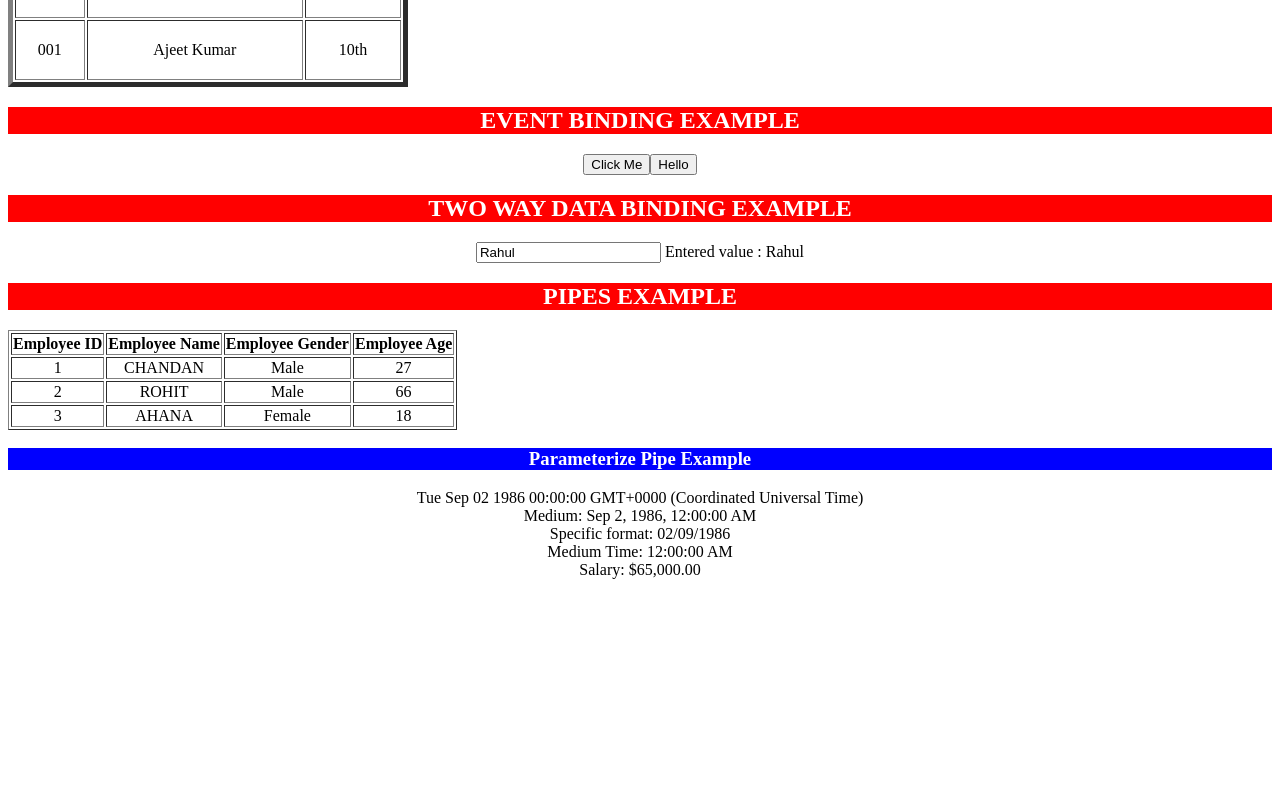
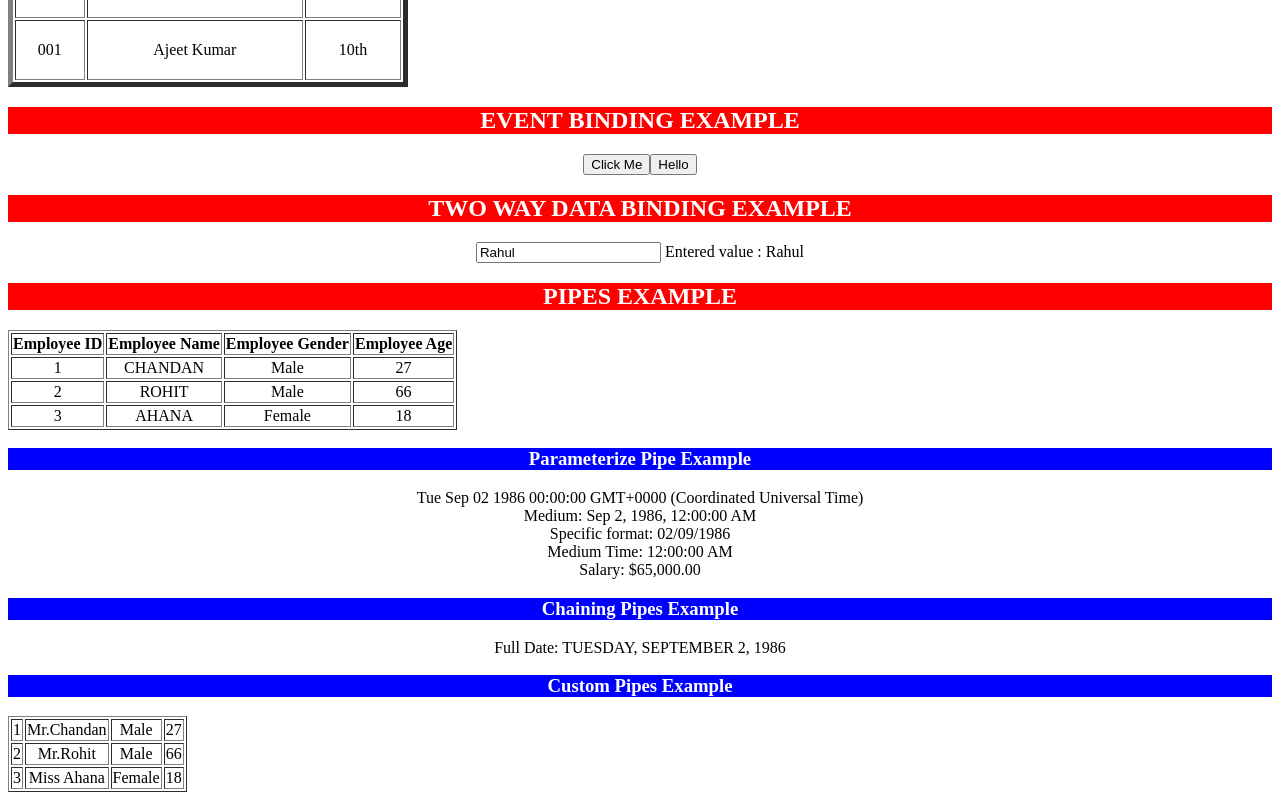
Before and after one commit to RanodeepBanerjeeAccenture/Angular16WorkStation, an Angular app: page / in a window 1280 px wide. Shown: the part 1338-2138 px from the top of the page. Before the commit the page ends 1925 px from the top, so only its background shows below. Built offline with nearby package versions, Linux system fonts and the light colour scheme.

Commit message:
Deploy Angular site to GitHub Pages

```diff
--- a/src/app/app.component.html
+++ b/src/app/app.component.html
@@ -154,22 +154,40 @@
     </tr>
     <tr *ngFor="let employee of employees">
       <td>{{employee.employeeid}}</td>
-      <td>{{employee.name | uppercase}}</td>       <!--pipe used-->
+      <td>{{employee.name | uppercase}}</td> <!--pipe used-->
       <td>{{employee.gender}}</td>
       <td>{{employee.age}}</td>
     </tr>
   </table>
 
   <!-- Parameterize pipes -->
-   <h3> Parameterize Pipe Example</h3>
-   <div>
+  <h3> Parameterize Pipe Example</h3>
+  <div>
     {{dob}} <br>
     Medium: {{dob|date: "medium"}}<br>
     Specific format: {{dob|date:"dd/MM/yyyy"}}<br>
     Medium Time: {{dob|date:"mediumTime"}}<br>
 
     Salary: {{Salary|currency:"USD":true}}
-   </div>
+  </div>
+
+  <!-- Chaining Pipes -->
+  <h3>Chaining Pipes Example</h3>
+  <div>
+    Full Date: {{dob|date:"fullDate"|uppercase}}
+  </div>
+
+
+  <!-- Custom Pipe -->
+  <h3>Custom Pipes Example</h3>
+  <table border="1">
+    <tr *ngFor="let employee of employees">
+      <td>{{employee.employeeid}}</td>
+      <td>{{employee.name | mypipe:employee.gender}}</td> <!--pipe used-->
+      <td>{{employee.gender}}</td>
+      <td>{{employee.age}}</td>
+    </tr>
+  </table>
 
 
 </div>
--- a/src/app/app.module.ts
+++ b/src/app/app.module.ts
@@ -9,12 +9,14 @@ import { StudentModule } from './student/student.module';
 import { AccountModule } from './account/account.module';
 import { Employee } from './employee';
 import { ChildComponent } from './child/child.component';
+import { MypipePipe } from './mypipe.pipe';
 
 @NgModule({
   declarations: [
     AppComponent,
     EmployeeComponent,
-    ChildComponent
+    ChildComponent,
+    MypipePipe
   ],
   imports: [
     BrowserModule,
--- /dev/null
+++ b/src/app/mypipe.pipe.ts
@@ -0,0 +1,15 @@
+import { Pipe, PipeTransform } from '@angular/core';
+
+@Pipe({
+  name: 'mypipe'
+})
+export class MypipePipe implements PipeTransform {
+
+  transform(value: string, gender: string): string {
+    if(gender.toLowerCase()=="male")
+      return "Mr."+value;
+    else
+      return "Miss " +value;
+  }
+
+}
```
Also changed, not shown: 1 other file (tests, documents, lock files or other folders).
